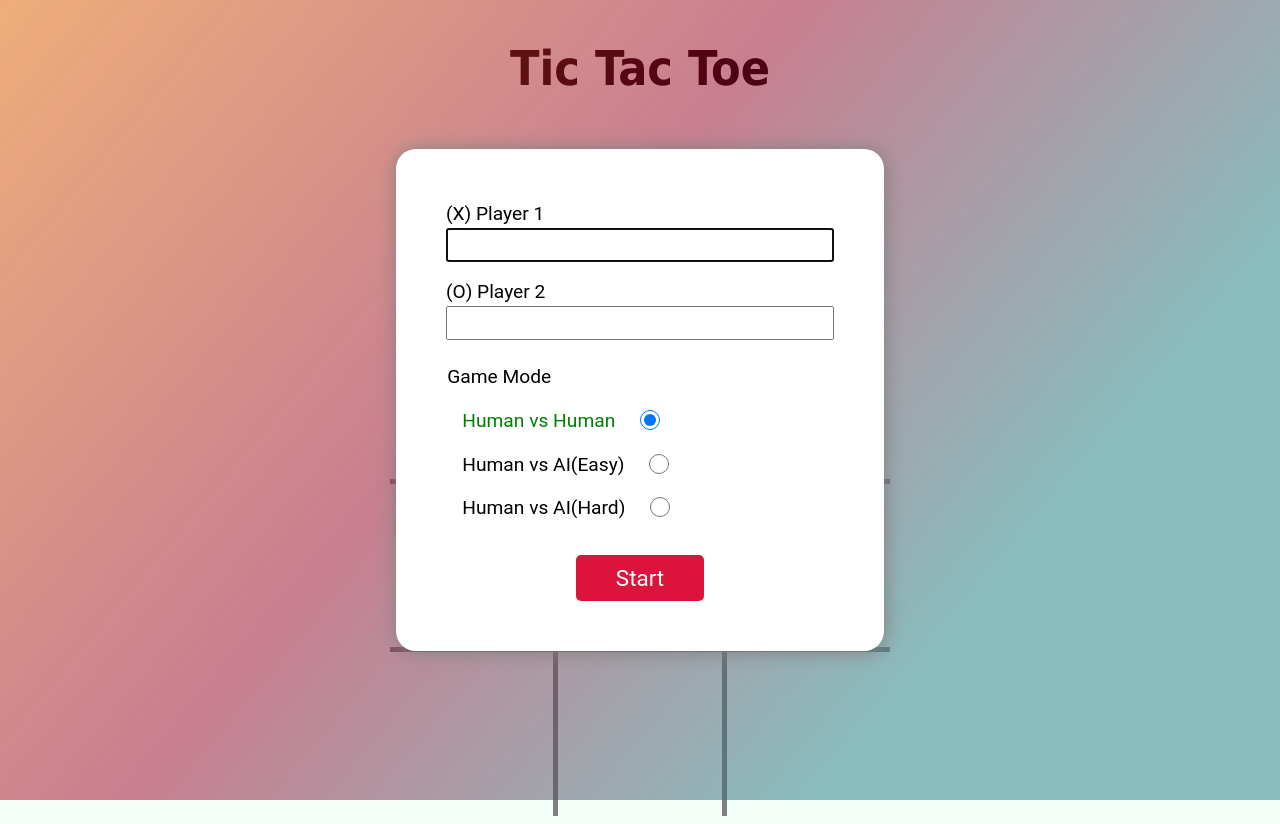
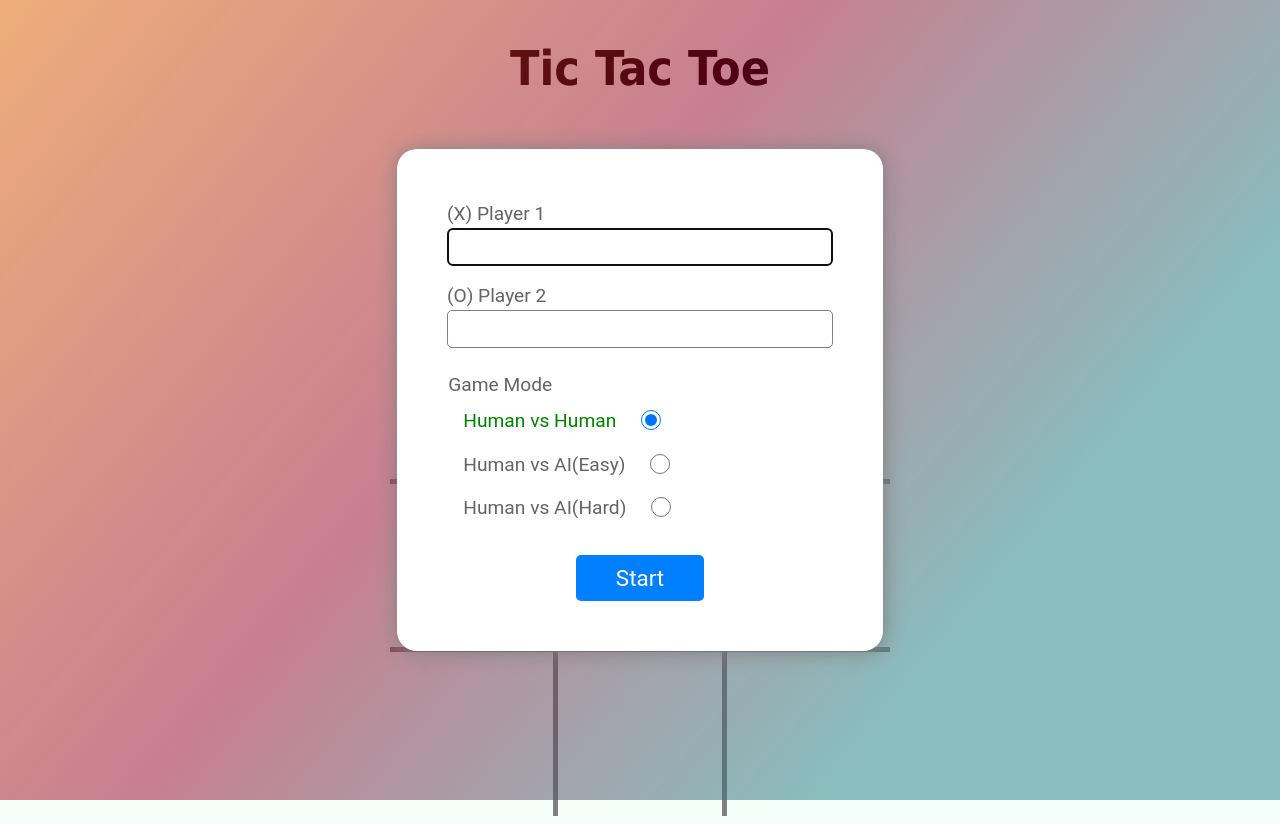
Before and after one commit to etanyosef/tic-tac-toe, a plain HTML site: page index.html in a window 1280 px wide. Drawn offline with Linux system fonts and the light colour scheme.

Commit message:
change dialog style

```diff
--- a/css/style.css
+++ b/css/style.css
@@ -93,12 +93,15 @@ body {
     border-radius: 20px;
     font-family: Roboto, 'Times New Roman', Times, serif;
     box-shadow: 1px 1px 20px gray;
+    color: rgb(100, 100, 100);
 }
 .players-form-dialog input[type="text"] {
     width: 100%;
-    padding: 3px 6px;
+    padding: 6px 6px;
     font-size: 1.3rem;
     margin-bottom: 15px;
+    border: 1px solid gray;
+    border-radius: 5px;
 }
 .players-form-dialog .game-mode-fieldset {
     display: flex;
@@ -108,7 +111,7 @@ body {
     border: none;
 }
 .players-form-dialog .game-mode-fieldset legend {
-    padding: 8px 20px;
+    padding: 8px 20px 0;
     margin-left: -35px;
 }
 .players-form-dialog input[type="radio"] {
@@ -118,6 +121,7 @@ body {
 .players-form-dialog label:has(+input[type="radio"]:hover),
 .players-form-dialog label:has(+input[type="radio"]:checked)  {
     color: green;
+    cursor: pointer;
 }
 .players-form-dialog .game-mode-fieldset div {
     display: flex;
@@ -131,8 +135,15 @@ body {
     display: block;
     cursor: pointer;
     padding: 10px 40px;
-    background-color: crimson;
+    background-color: rgb(0, 128, 255);
     color: white;
     border: none;
     border-radius: 5px;
+    transition: ease-in-out .2s;
 }
+.players-form-dialog button:hover {
+    transform: translateY(-2px);
+}
+.players-form-dialog button:active {
+    transform: translateY(-5px);
+}
```
